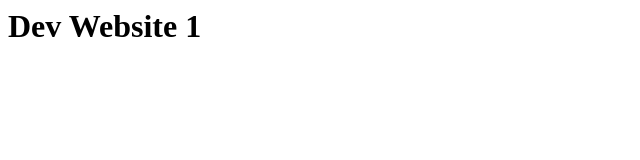
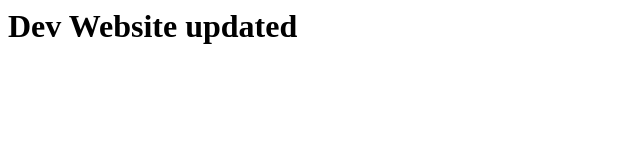
Before and after one commit to prakashpattambi/gitrepo1, a plain HTML site: page index.html in a window 1280 px wide. Shown: the whole page, without its empty margins (0-640 px from the left). Drawn offline with Linux system fonts and the light colour scheme.

Commit message:
Update index.html

```diff
--- a/index.html
+++ b/index.html
@@ -1,5 +1,5 @@
 <html>
 <h1>
-Dev Website 1
+Dev Website updated
 </h1>
 </html>
```
